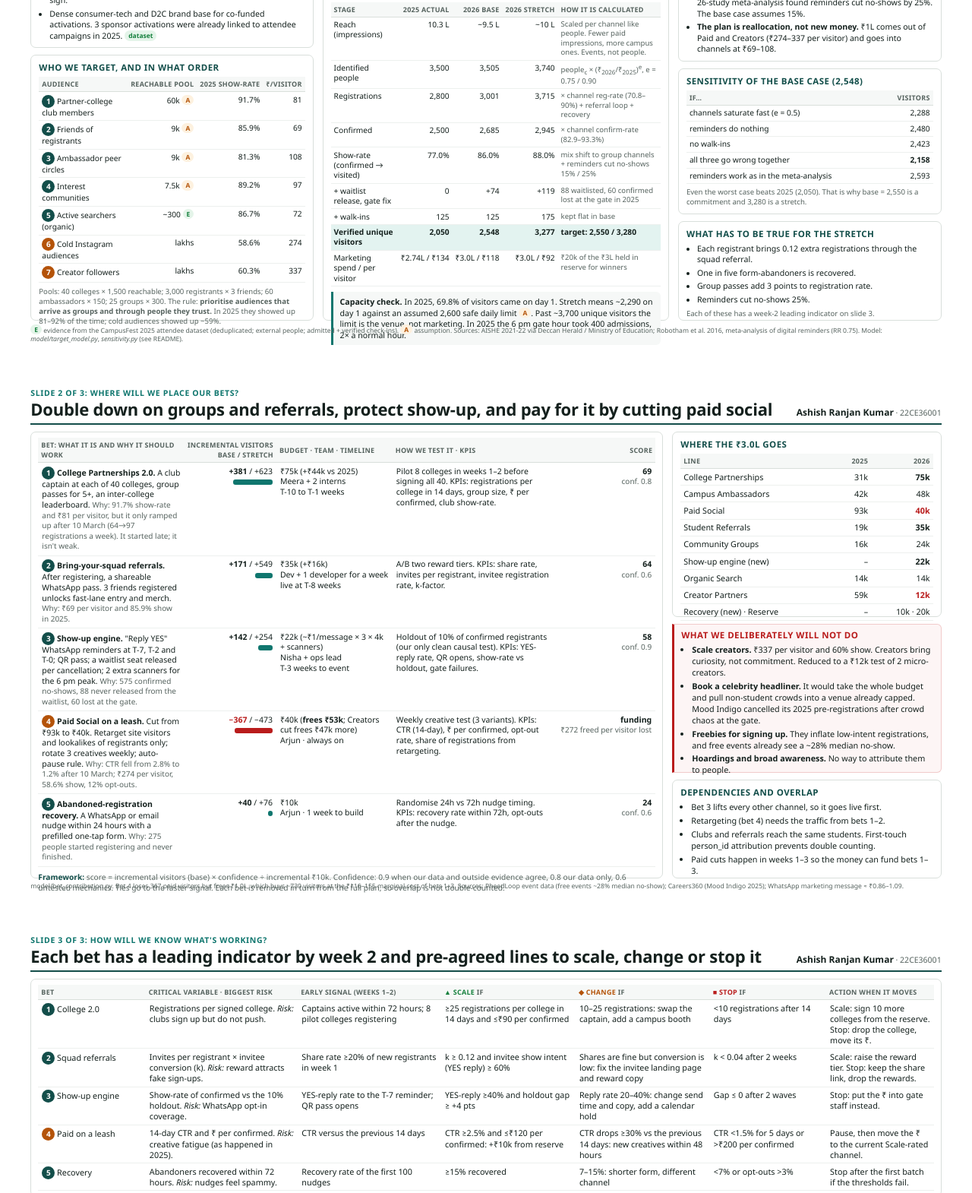
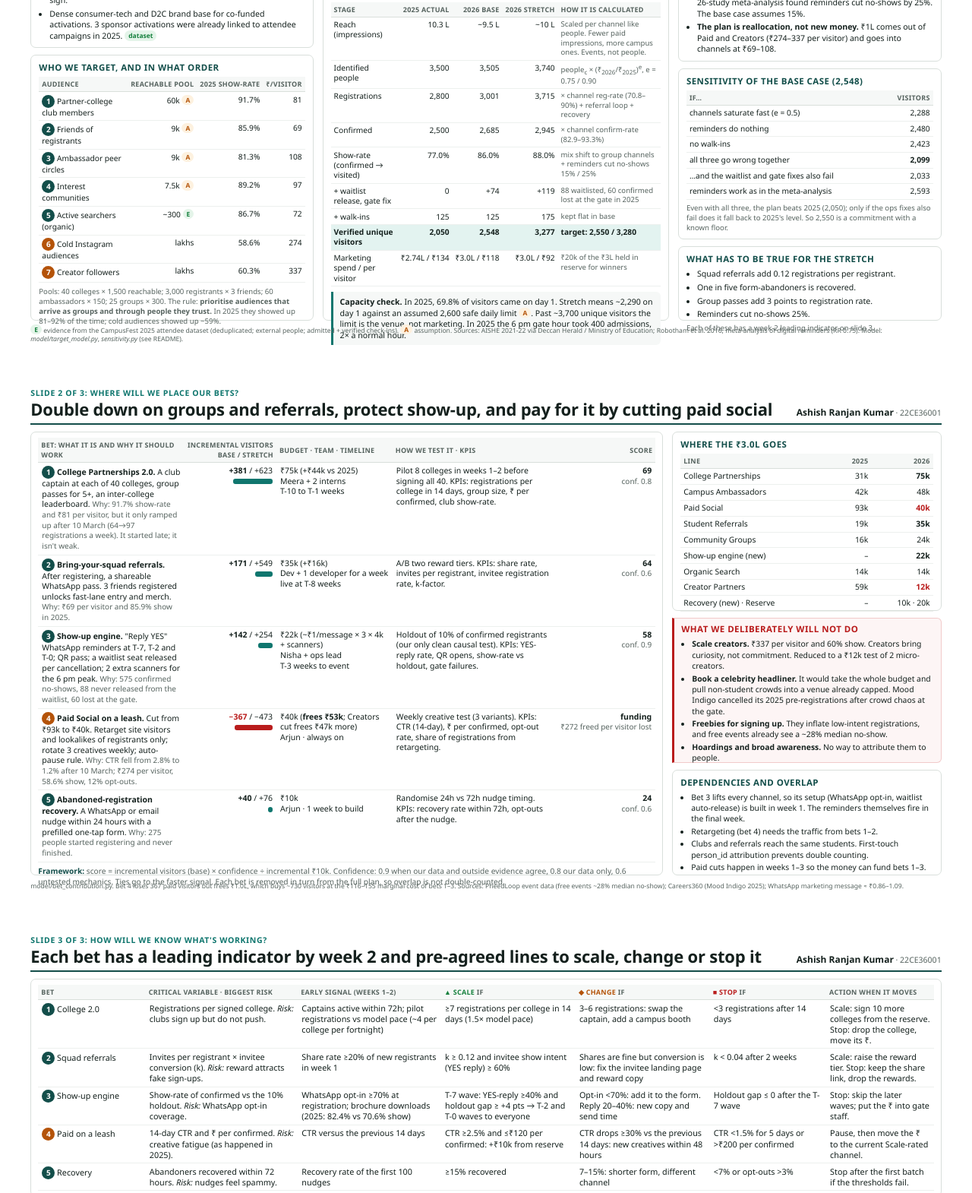
Before and after one commit to rajashish14/campusfest-growth-center, a plain HTML site: page slides/slides.html in a window 1280 px wide. Shown: the part 241-1811 px from the top of the page at 76% size. Drawn offline with Linux system fonts and the light colour scheme.

Commit message:
Deck: correct sensitivity floor, model-consistent College thresholds, real early signal for show-up engine
Close review of the slides found:
- 'all three go wrong together' was labelled 2,158 but that case kept walk-ins;
  the three listed risks together give 2,099 (still above 2025), and adding
  failed waitlist/gate fixes gives 2,033. Slide 1, README and sensitivity.py updated.
- College scale/stop lines (25/10 per fortnight) contradicted the model's pace
  (~4 per college per fortnight); now 7 / 3-6 / <3.
- Show-up engine's 'week 1-2 signal' was the T-7 reminder; now opt-in rate and
  brochure downloads, with the stop rule firing after the T-7 wave.
- Slide 2: 'goes live first' contradicted the calendar; text collision with footer fixed.

Co-Authored-By: Claude Opus 5.5 <noreply@anthropic.com>

```diff
--- a/model/sensitivity_output.txt
+++ b/model/sensitivity_output.txt
@@ -4,6 +4,8 @@ base 2548
   reminders cut no-shows 0% (show-up engine fails)                         2480  (-68)
   reminders cut no-shows 25% (meta-analysis central estimate)              2593  (+45)
   no walk-ins at all                                                       2423  (-125)
-  worst case: e=0.5, no reminder effect, no waitlist/gate fix              2158  (-390)
+  the three main risks together: e=0.5, no reminder effect, no walk-ins    2099  (-449)
+  ...and the waitlist/gate fixes also fail (everything goes wrong)         2033  (-515)
+  e=0.5, no reminder effect, no waitlist/gate fix (walk-ins kept)          2158  (-390)
 base: channel confirmed 2685, channel visitors 2309, show-rate 86.0%
 stretch: channel confirmed 2945, channel visitors 2591, show-rate 88.0%
--- a/slides/slides.html
+++ b/slides/slides.html
@@ -55,11 +55,13 @@
   /* slides 2 and 3 carry less text than slide 1: larger type so the page is filled and easier to read */
   .s2 .cols > .box:first-child { display: flex; flex-direction: column; }
   .s2 .cols > .box:first-child table { font-size: 10.5px !important; }
-  .s2 .cols > .box:first-child td { padding: 4.6px 5px; }
+  .s2 .cols > .box:first-child td { padding: 4px 5px; }
   .s2 .cols > .box:first-child .mini { font-size: 10px; }
-  .s2 .cols > .box:first-child > p.mini { font-size: 10.2px; margin-top: auto !important; padding-top: 6px; }
-  .s2 .cols > div:last-child p, .s2 .cols > div:last-child li, .s2 .cols > div:last-child td { font-size: 10.8px; }
-  .s2 .cols > div:last-child td { padding: 3.6px 4px; }
+  .s2 .cols > .box:first-child > p.mini { font-size: 10.2px; margin-top: auto !important; padding-top: 4px; }
+  .s2 .cols > div:last-child p, .s2 .cols > div:last-child li, .s2 .cols > div:last-child td { font-size: 10.4px; }
+  .s2 .cols > div:last-child li + li { margin-top: 2px; }
+  .s2 .cols { margin-bottom: 4px; }
+  .s2 .cols > div:last-child td { padding: 3.2px 4px; }
   .s3 table { font-size: 10.8px; }
   .s3 td { padding: 3.6px 5px; }
   .s3 .cols p, .s3 .cols li { font-size: 11px; line-height: 1.42; }
@@ -109,7 +111,7 @@
     <div style="display:flex;flex-direction:column;gap:9px;min-height:0">
       <div class="bigrow">
         <div class="stat grey"><div class="big">2,050</div><small>2025 actual verified external visitors (goal 2,200). ₹134 per visitor.</small></div>
-        <div class="stat"><div class="big">2,550</div><small><b>Base 2026</b>, +24%. ₹118 per visitor. Floor in the worst case: 2,158.</small></div>
+        <div class="stat"><div class="big">2,550</div><small><b>Base 2026</b>, +24%. ₹118 per visitor. Still 2,099 if the three main risks all hit.</small></div>
         <div class="stat amber"><div class="big">3,280</div><small><b>Stretch</b>, +60%. ₹92 per visitor. Venue ceiling ≈ 3,700.</small></div>
       </div>
       <div class="box" style="flex:1">
@@ -148,15 +150,16 @@
           <tr><td>channels saturate fast (e = 0.5)</td><td class="n">2,288</td></tr>
           <tr><td>reminders do nothing</td><td class="n">2,480</td></tr>
           <tr><td>no walk-ins</td><td class="n">2,423</td></tr>
-          <tr><td>all three go wrong together</td><td class="n"><b>2,158</b></td></tr>
+          <tr><td>all three go wrong together</td><td class="n"><b>2,099</b></td></tr>
+          <tr><td>…and the waitlist and gate fixes also fail</td><td class="n">2,033</td></tr>
           <tr><td>reminders work as in the meta-analysis</td><td class="n">2,593</td></tr>
         </table>
-        <p class="mini" style="margin-top:4px">Even the worst case beats 2025 (2,050). That is why base = 2,550 is a commitment and 3,280 is a stretch.</p>
+        <p class="mini" style="margin-top:4px">Even with all three, the plan beats 2025 (2,050); only if the ops fixes also fail does it fall back to 2025's level. So 2,550 is a commitment with a known floor.</p>
       </div>
       <div class="box" style="flex:1">
         <h2>What has to be true for the stretch</h2>
         <ul>
-          <li>Each registrant brings 0.12 extra registrations through the squad referral.</li>
+          <li>Squad referrals add 0.12 registrations per registrant.</li>
           <li>One in five form-abandoners is recovered.</li>
           <li>Group passes add 3 points to registration rate.</li>
           <li>Reminders cut no-shows 25%.</li>
@@ -238,7 +241,7 @@
       <div class="box">
         <h2>Dependencies and overlap</h2>
         <ul>
-          <li>Bet 3 lifts every other channel, so it goes live first.</li>
+          <li>Bet 3 lifts every channel, so its setup (WhatsApp opt-in, waitlist auto-release) is built in week 1. The reminders themselves fire in the final week.</li>
           <li>Retargeting (bet 4) needs the traffic from bets 1–2.</li>
           <li>Clubs and referrals reach the same students. First-touch person_id attribution prevents double counting.</li>
           <li>Paid cuts happen in weeks 1–3 so the money can fund bets 1–3.</li>
@@ -261,9 +264,9 @@
   <div class="box" style="padding:7px 9px">
     <table>
       <tr><th style="width:12%">Bet</th><th style="width:17%">Critical variable · biggest risk</th><th style="width:16%">Early signal (weeks 1–2)</th><th style="width:15%"><span class="up">▲ Scale</span> if</th><th style="width:15%"><span class="chg">◆ Change</span> if</th><th style="width:13%"><span class="stop">■ Stop</span> if</th><th style="width:12%">Action when it moves</th></tr>
-      <tr><td><span class="rank">1</span> College 2.0</td><td>Registrations per signed college. <i>Risk:</i> clubs sign up but do not push.</td><td>Captains active within 72 hours; 8 pilot colleges registering</td><td>≥25 registrations per college in 14 days and ≤₹90 per confirmed</td><td>10–25 registrations: swap the captain, add a campus booth</td><td>&lt;10 registrations after 14 days</td><td>Scale: sign 10 more colleges from the reserve. Stop: drop the college, move its ₹.</td></tr>
+      <tr><td><span class="rank">1</span> College 2.0</td><td>Registrations per signed college. <i>Risk:</i> clubs sign up but do not push.</td><td>Captains active within 72h; pilot registrations vs model pace (~4 per college per fortnight)</td><td>≥7 registrations per college in 14 days (1.5× model pace)</td><td>3–6 registrations: swap the captain, add a campus booth</td><td>&lt;3 registrations after 14 days</td><td>Scale: sign 10 more colleges from the reserve. Stop: drop the college, move its ₹.</td></tr>
       <tr><td><span class="rank">2</span> Squad referrals</td><td>Invites per registrant × invitee conversion (k). <i>Risk:</i> reward attracts fake sign-ups.</td><td>Share rate ≥20% of new registrants in week 1</td><td>k ≥ 0.12 and invitee show intent (YES reply) ≥ 60%</td><td>Shares are fine but conversion is low: fix the invitee landing page and reward copy</td><td>k &lt; 0.04 after 2 weeks</td><td>Scale: raise the reward tier. Stop: keep the share link, drop the rewards.</td></tr>
-      <tr><td><span class="rank">3</span> Show-up engine</td><td>Show-rate of confirmed vs the 10% holdout. <i>Risk:</i> WhatsApp opt-in coverage.</td><td>YES-reply rate to the T-7 reminder; QR pass opens</td><td>YES-reply ≥40% and holdout gap ≥ +4 pts</td><td>Reply rate 20–40%: change send time and copy, add a calendar hold</td><td>Gap ≤ 0 after 2 waves</td><td>Stop: put the ₹ into gate staff instead.</td></tr>
+      <tr><td><span class="rank">3</span> Show-up engine</td><td>Show-rate of confirmed vs the 10% holdout. <i>Risk:</i> WhatsApp opt-in coverage.</td><td>WhatsApp opt-in ≥70% at registration; brochure downloads (2025: 82.4% vs 70.6% show)</td><td>T-7 wave: YES-reply ≥40% and holdout gap ≥ +4 pts → T-2 and T-0 waves to everyone</td><td>Opt-in &lt;70%: add it to the form. Reply 20–40%: new copy and send time</td><td>Holdout gap ≤ 0 after the T-7 wave</td><td>Stop: skip the later waves; put the ₹ into gate staff.</td></tr>
       <tr><td><span class="rank alt">4</span> Paid on a leash</td><td>14-day CTR and ₹ per confirmed. <i>Risk:</i> creative fatigue (as happened in 2025).</td><td>CTR versus the previous 14 days</td><td>CTR ≥2.5% and ≤₹120 per confirmed: +₹10k from reserve</td><td>CTR drops ≥30% vs the previous 14 days: new creatives within 48 hours</td><td>CTR &lt;1.5% for 5 days or &gt;₹200 per confirmed</td><td>Pause, then move the ₹ to the current Scale-rated channel.</td></tr>
       <tr><td><span class="rank">5</span> Recovery</td><td>Abandoners recovered within 72 hours. <i>Risk:</i> nudges feel spammy.</td><td>Recovery rate of the first 100 nudges</td><td>≥15% recovered</td><td>7–15%: shorter form, different channel</td><td>&lt;7% or opt-outs &gt;3%</td><td>Stop after the first batch if the thresholds fail.</td></tr>
     </table>
@@ -288,7 +291,7 @@
     <div class="box">
       <h2>Backtest: these rules on the 2025 data</h2>
       <p>Replaying 2025 day by day in the Growth Center, the fatigue rule (CTR down ≥30% vs the previous 14 days) <b>flags Paid Social on 16 March</b> (2.7% → 1.8%). After that date Paid spent <b>₹25,800 for 61 visitors (₹423 each)</b>. At College Partnerships' ₹81 per visitor, the same money buys ~5× the visitors.</p>
-      <p style="margin-top:5px">The same replay on 20 March projects ~1,720 visitors against the 2,200 goal (the actual was 2,050). The gap was visible <b>three weeks before the event</b>.</p>
+      <p style="margin-top:5px">On 20 March the replay projects ~1,720 visitors against the 2,200 goal (actual: 2,050), so the gap was visible <b>three weeks out</b>.</p>
     </div>
     <div class="box">
       <h2>Leading indicators we already trust</h2>
```
Also changed, not shown: README.md, 2 other files.
